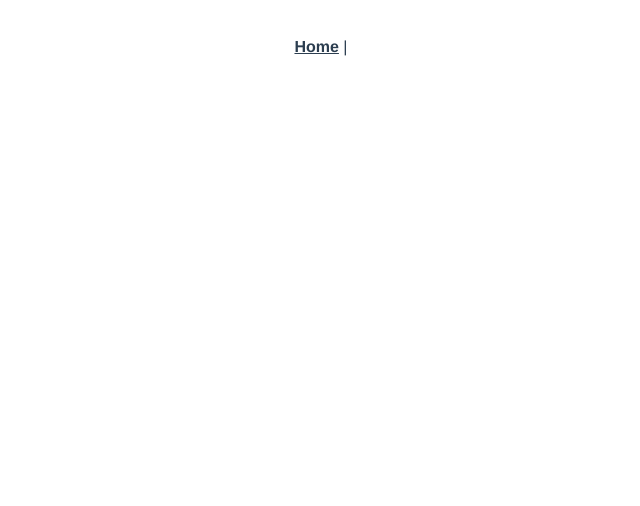
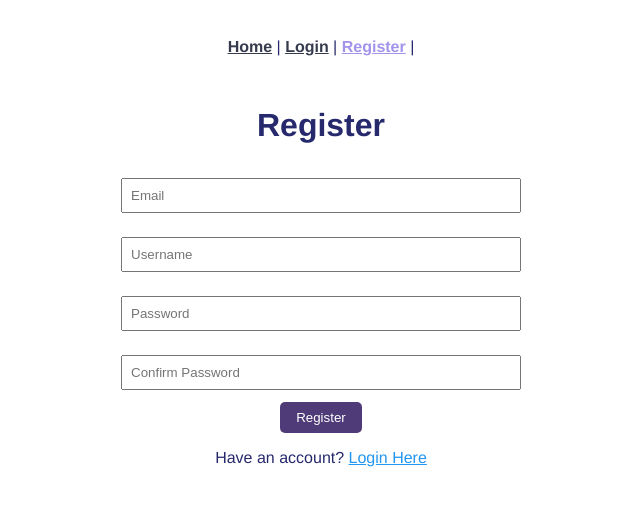
Before and after one commit to ralucaantal/PerfumesCollection_VueJSApp, a Vue app in the folder project/: page /register in a window 1280 px wide. Before the commit this address had no page. Shown: the top 506 px of the page, without its empty margins (319-959 px from the left). Built offline with nearby package versions, Linux system fonts and the light colour scheme.

Commit message:
made register&login pages

```diff
--- a/project/src/App.vue
+++ b/project/src/App.vue
@@ -1,6 +1,8 @@
 <template>
   <nav>
     <router-link to="/">Home</router-link> |
+    <router-link to="/login">Login</router-link> |
+    <router-link to="/register">Register</router-link> |
   </nav>
   <router-view />
 </template>
@@ -27,7 +29,7 @@ export default {
   -webkit-font-smoothing: antialiased;
   -moz-osx-font-smoothing: grayscale;
   text-align: center;
-  color: #2c3e50;
+  color: #27296d;
 }
 
 nav {
@@ -35,10 +37,10 @@ nav {
 
   a {
     font-weight: bold;
-    color: #2c3e50;
+    color: #363b4e;
 
     &.router-link-exact-active {
-      color: #42b983;
+      color: #a393eb;
     }
   }
 }
--- a/project/src/router/index.js
+++ b/project/src/router/index.js
@@ -1,11 +1,23 @@
 import { createRouter, createWebHistory } from "vue-router";
-import HomeView from "../views/HomeView"
+import HomeView from "../views/HomeView";
+import RegisterView from "../views/RegisterView";
+import LoginView from "../views/LoginView";
 
 const routes = [
   {
     path: "/",
     name: "home",
     component: HomeView,
+  },
+  {
+    path: "/register",
+    name: "register",
+    component: RegisterView,
+  },
+  {
+    path: "/login",
+    name: "login",
+    component: LoginView,
   },
 ];
 
--- /dev/null
+++ b/project/src/views/LoginView.vue
@@ -0,0 +1,55 @@
+<template>
+    <div class="main">
+      <form>
+        <h1>Login</h1>
+        <input type="text" placeholder="Username" class="input-field" />
+        <input type="password" placeholder="Password" class="input-field" />
+        <div class="login-btn">
+          <button class="btn1">Login</button>
+        </div>
+      </form>
+    </div>
+  </template>
+
+  <script>
+  export default {};
+  </script>
+
+  <style>
+  .main {
+    display: flex;
+    align-items: flex-start;
+    justify-content: center;
+    height: 100vh;
+  }
+
+  form {
+    max-width: 400px;
+    width: 100%;
+  }
+
+  h1 {
+    text-align: center;
+  }
+
+  .input-field {
+    width: 100%;
+    padding: 0.5rem;
+    margin: 0.75rem 0;
+    box-sizing: border-box;
+  }
+
+  .login-btn {
+    text-align: center;
+  }
+
+  .btn1 {
+    background-color: #4f3b78;
+    color: white;
+    padding: 0.5rem 1rem;
+    border: none;
+    cursor: pointer;
+    border-radius: 5px;
+  }
+
+  </style>
--- /dev/null
+++ b/project/src/views/RegisterView.vue
@@ -0,0 +1,68 @@
+<template>
+  <div class="main">
+    <form>
+      <h1>Register</h1>
+      <input type="email" placeholder="Email" class="input-field" />
+      <input type="text" placeholder="Username" class="input-field" />
+      <input type="password" placeholder="Password" class="input-field" />
+      <input type="password" placeholder="Confirm Password" class="input-field" />
+      <div class="login-btn">
+        <button class="btn1">Register</button>
+      </div>
+      <p>
+        Have an account?
+        <router-link to="/login" class="login-link">Login Here</router-link>
+      </p>
+    </form>
+  </div>
+</template>
+
+<script>
+export default {};
+</script>
+
+<style>
+.main {
+  display: flex;
+  align-items: flex-start;
+  justify-content: center;
+  height: 100vh;
+}
+
+form {
+  max-width: 400px;
+  width: 100%;
+}
+
+h1 {
+  text-align: center;
+}
+
+.input-field {
+  width: 100%;
+  padding: 0.5rem;
+  margin: 0.75rem 0;
+  box-sizing: border-box;
+}
+
+.login-btn {
+  text-align: center;
+}
+
+.btn1 {
+  background-color: #4caf50;
+  color: white;
+  padding: 0.5rem 1rem;
+  border: none;
+  cursor: pointer;
+  border-radius: 5px;
+}
+
+.login-link {
+  color: #2196f3;
+  text-decoration: underline;
+  cursor: pointer;
+}
+
+
+</style>
```
Also changed, not shown: project/.eslintrc.js (added).
